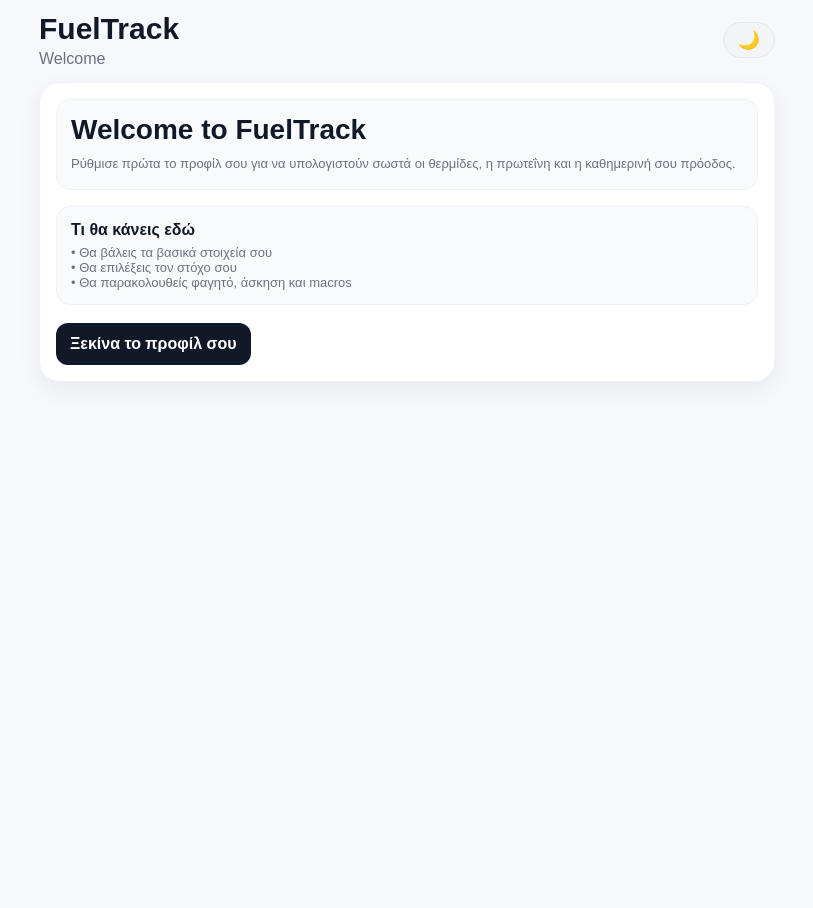
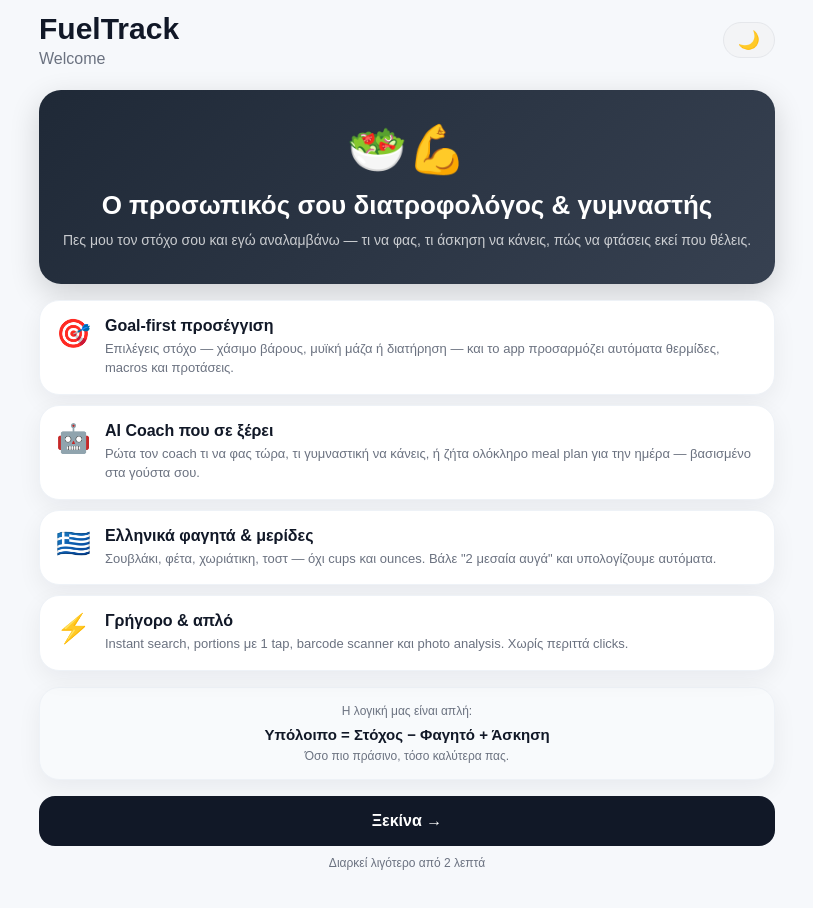
Before and after one commit to margeo/fueltrack, a React (Vite) app: page / in a window 1280 px wide. Shown: the top 908 px of the page, without its empty margins (233-1046 px from the left). Before the commit the page ends 800 px from the top, so only its background shows below. Built offline with nearby package versions, Linux system fonts and the light colour scheme.

Commit message:
feat: favorites preferences, AI Coach full coaching, welcome screen

```diff
--- a/src/components/WelcomeScreen.jsx
+++ b/src/components/WelcomeScreen.jsx
@@ -1,29 +1,77 @@
 export default function WelcomeScreen({ onStart }) {
   return (
-    <div className="card">
-      <div className="soft-box" style={{ marginBottom: 16 }}>
-        <div style={{ fontSize: 28, fontWeight: 800, marginBottom: 8 }}>
-          Welcome to FuelTrack
+    <div style={{ padding: "8px 0" }}>
+      {/* HERO */}
+      <div className="hero-card" style={{ marginBottom: 16, textAlign: "center", padding: "32px 20px" }}>
+        <div style={{ fontSize: 48, marginBottom: 12 }}>🥗💪</div>
+        <div style={{ fontSize: 26, fontWeight: 800, color: "white", marginBottom: 8, lineHeight: 1.2 }}>
+          Ο προσωπικός σου διατροφολόγος & γυμναστής
         </div>
-        <div className="muted" style={{ lineHeight: 1.6 }}>
-          Ρύθμισε πρώτα το προφίλ σου για να υπολογιστούν σωστά οι θερμίδες,
-          η πρωτεΐνη και η καθημερινή σου πρόοδος.
+        <div style={{ color: "rgba(255,255,255,0.75)", fontSize: 14, lineHeight: 1.6 }}>
+          Πες μου τον στόχο σου και εγώ αναλαμβάνω — τι να φας, τι άσκηση να κάνεις, πώς να φτάσεις εκεί που θέλεις.
         </div>
       </div>
 
-      <div className="stack-10">
-        <div className="soft-box">
-          <div style={{ fontWeight: 700, marginBottom: 6 }}>Τι θα κάνεις εδώ</div>
-          <div className="muted">• Θα βάλεις τα βασικά στοιχεία σου</div>
-          <div className="muted">• Θα επιλέξεις τον στόχο σου</div>
-          <div className="muted">• Θα παρακολουθείς φαγητό, άσκηση και macros</div>
+      {/* FEATURES */}
+      <div style={{ display: "flex", flexDirection: "column", gap: 10, marginBottom: 16 }}>
+        <div className="card" style={{ margin: 0, display: "flex", alignItems: "flex-start", gap: 14 }}>
+          <div style={{ fontSize: 28, flexShrink: 0 }}>🎯</div>
+          <div>
+            <div style={{ fontWeight: 700, marginBottom: 4 }}>Goal-first προσέγγιση</div>
+            <div className="muted" style={{ lineHeight: 1.5 }}>
+              Επιλέγεις στόχο — χάσιμο βάρους, μυϊκή μάζα ή διατήρηση — και το app προσαρμόζει αυτόματα θερμίδες, macros και προτάσεις.
+            </div>
+          </div>
+        </div>
+
+        <div className="card" style={{ margin: 0, display: "flex", alignItems: "flex-start", gap: 14 }}>
+          <div style={{ fontSize: 28, flexShrink: 0 }}>🤖</div>
+          <div>
+            <div style={{ fontWeight: 700, marginBottom: 4 }}>AI Coach που σε ξέρει</div>
+            <div className="muted" style={{ lineHeight: 1.5 }}>
+              Ρώτα τον coach τι να φας τώρα, τι γυμναστική να κάνεις, ή ζήτα ολόκληρο meal plan για την ημέρα — βασισμένο στα γούστα σου.
+            </div>
+          </div>
+        </div>
+
+        <div className="card" style={{ margin: 0, display: "flex", alignItems: "flex-start", gap: 14 }}>
+          <div style={{ fontSize: 28, flexShrink: 0 }}>🇬🇷</div>
+          <div>
+            <div style={{ fontWeight: 700, marginBottom: 4 }}>Ελληνικά φαγητά & μερίδες</div>
+            <div className="muted" style={{ lineHeight: 1.5 }}>
+              Σουβλάκι, φέτα, χωριάτικη, τοστ — όχι cups και ounces. Βάλε "2 μεσαία αυγά" και υπολογίζουμε αυτόματα.
+            </div>
+          </div>
+        </div>
+
+        <div className="card" style={{ margin: 0, display: "flex", alignItems: "flex-start", gap: 14 }}>
+          <div style={{ fontSize: 28, flexShrink: 0 }}>⚡</div>
+          <div>
+            <div style={{ fontWeight: 700, marginBottom: 4 }}>Γρήγορο & απλό</div>
+            <div className="muted" style={{ lineHeight: 1.5 }}>
+              Instant search, portions με 1 tap, barcode scanner και photo analysis. Χωρίς περιττά clicks.
+            </div>
+          </div>
         </div>
       </div>
 
-      <div className="action-row" style={{ marginTop: 18 }}>
-        <button className="btn btn-dark" onClick={onStart}>
-          Ξεκίνα το προφίλ σου
-        </button>
+      {/* FORMULA */}
+      <div className="card" style={{ margin: "0 0 16px", background: "var(--bg-soft)", textAlign: "center" }}>
+        <div className="muted" style={{ fontSize: 12, marginBottom: 8 }}>Η λογική μας είναι απλή:</div>
+        <div style={{ fontWeight: 700, fontSize: 15 }}>
+          Υπόλοιπο = Στόχος − Φαγητό + Άσκηση
+        </div>
+        <div className="muted" style={{ fontSize: 12, marginTop: 6 }}>
+          Όσο πιο πράσινο, τόσο καλύτερα πας.
+        </div>
+      </div>
+
+      <button className="btn btn-dark" onClick={onStart} style={{ width: "100%", padding: "16px", fontSize: 16, fontWeight: 800, borderRadius: 16 }}>
+        Ξεκίνα →
+      </button>
+
+      <div className="muted" style={{ textAlign: "center", fontSize: 12, marginTop: 10 }}>
+        Διαρκεί λιγότερο από 2 λεπτά
       </div>
     </div>
   );
```
Also changed, not shown: src/components/tabs/ProfileTab.jsx (+67 -96 lines), 1 other file (tests, documents, lock files or other folders).
